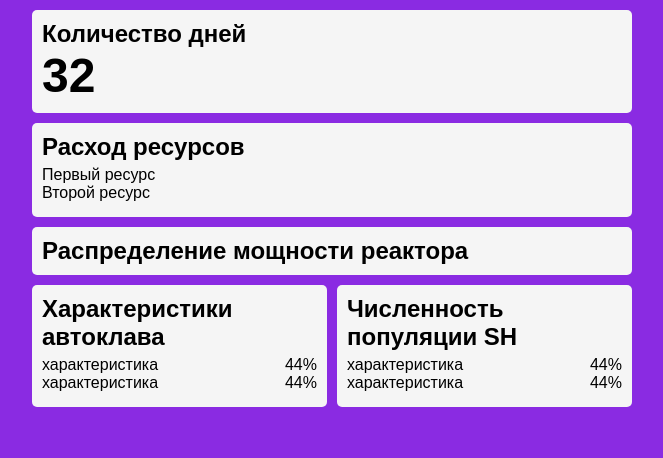
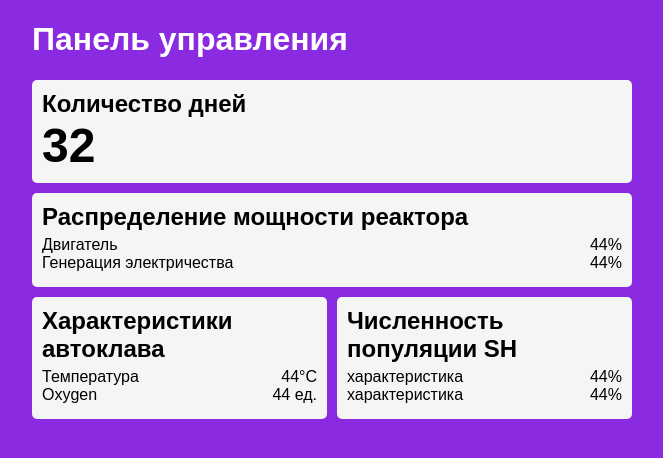
Before and after one commit to nikitakitsune/predprof, a Django app: page / in a window 1280 px wide. Shown: the top 458 px of the page, without its empty margins (308-971 px from the left). Run offline with Django 4.2, Linux system fonts and the light colour scheme.

Commit message:
template 3

```diff
--- a/predprof/main/static/css/style.css
+++ b/predprof/main/static/css/style.css
@@ -24,6 +24,10 @@ html {
     width: 100%;
     display: flex;
     justify-content: space-between;
+}
+
+.main-header {
+    color: white;
 }
 
 .block {
--- a/predprof/main/templates/main/index.html
+++ b/predprof/main/templates/main/index.html
@@ -10,26 +10,24 @@
 </head>
 <body class="body">
     <main class="main">
+        <h1 class="main-header">Панель управления</h1>
         <div class="block">
             <h2 class="block__header">Количество дней</h2>
             <p class="block__meaning">32</p>
         </div>
         <div class="block">
-            <h2 class="block__header">Расход ресурсов</h2>
+            <h2 class="block__header">Распределение мощности реактора</h2>
             <ul class="ul">
-                <li class="li">Первый ресурс</li>
-                <li class="li">Второй ресурс</li>
+                <li class="li"><p class="p">Двигатель</p>44%</li>
+                <li class="li"><p class="p">Генерация электричества</p>44%</li>
             </ul>
-        </div>
-        <div class="block">
-            <h2 class="block__header">Распределение мощности реактора</h2>
         </div>
         <div class="two-blocks">
             <div class="block block__header_width_halfe">
                 <h2 class="block__header">Характеристики автоклава</h2>
                 <ul class="ul">
-                    <li class="li"><p class="p">характеристика</p>44%</li>
-                    <li class="li"><p class="p">характеристика</p>44%</li>
+                    <li class="li"><p class="p">Температура</p>44&deg;C</li>
+                    <li class="li"><p class="p">Oxygen</p>44 ед.</li>
                 </ul>
             </div>
             <div class="block block__header_width_halfe">
```
